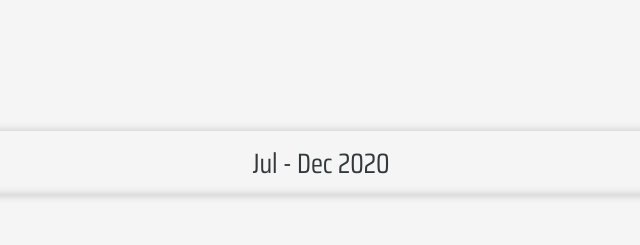
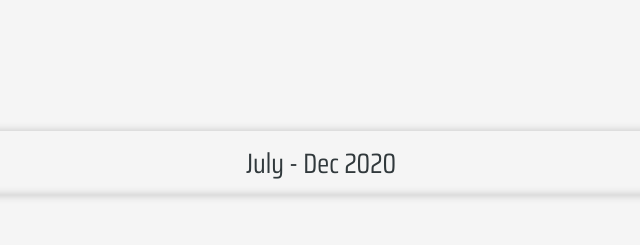
Before and after one commit to grcpils/my_portfolio, a website: page en/index.html in a window 1280 px wide. Shown: the part 3140-3385 px from the top of the page, 319-959 px from the left. Drawn offline with nearby package versions, Linux system fonts and the light colour scheme; files that its build step writes are made by us from their sources.

Commit message:
[*] Update many texts

```diff
--- a/en/index.html
+++ b/en/index.html
@@ -228,7 +228,7 @@
 
       <div class="row justify-content-center mt-4">
         <div class="col-md-3">
-          <div class="timeline__date">Jul - Dec 2020</div>
+          <div class="timeline__date">July - Dec 2020</div>
         </div>
         <div class="col-md-7 mt-2 mt-md-0">
           <div class="timeline__card">
```
Also changed, not shown: fr/index.html (+2 -2 lines).
